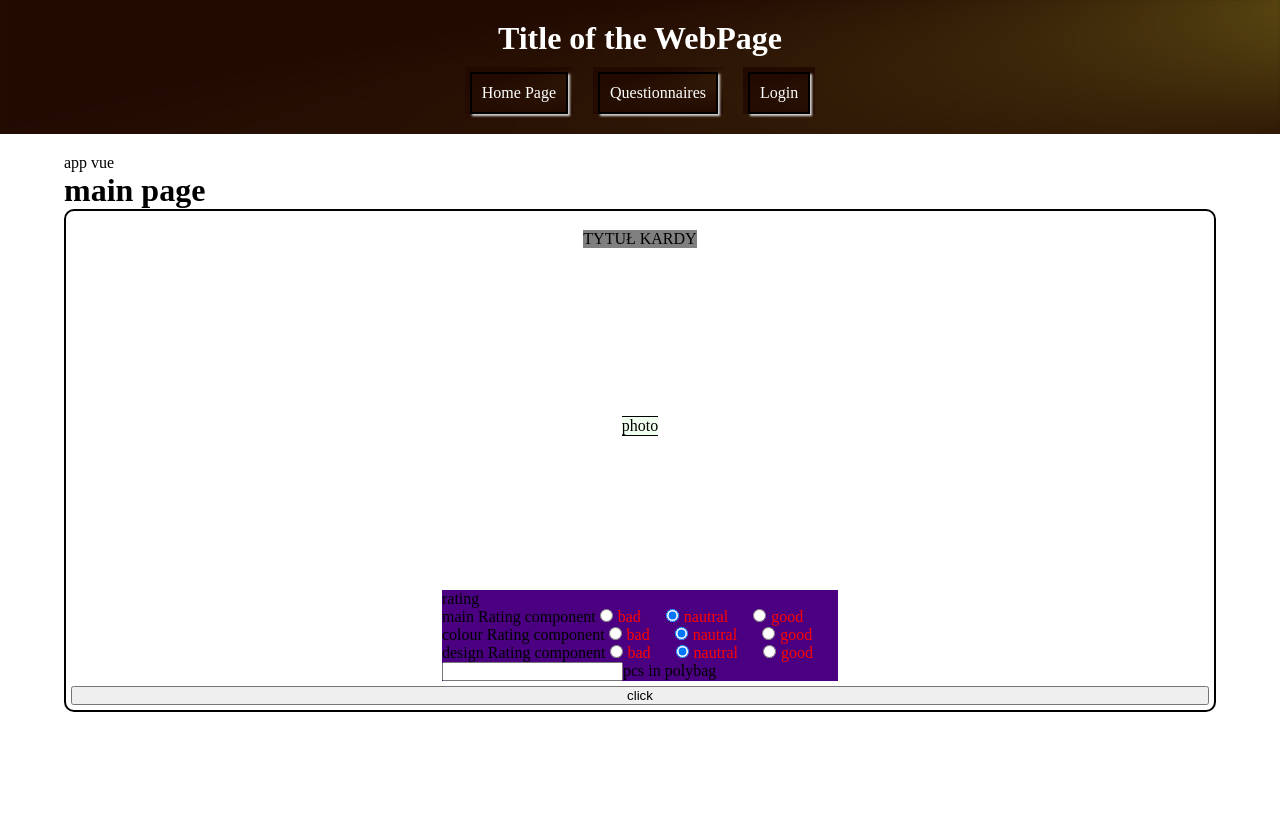
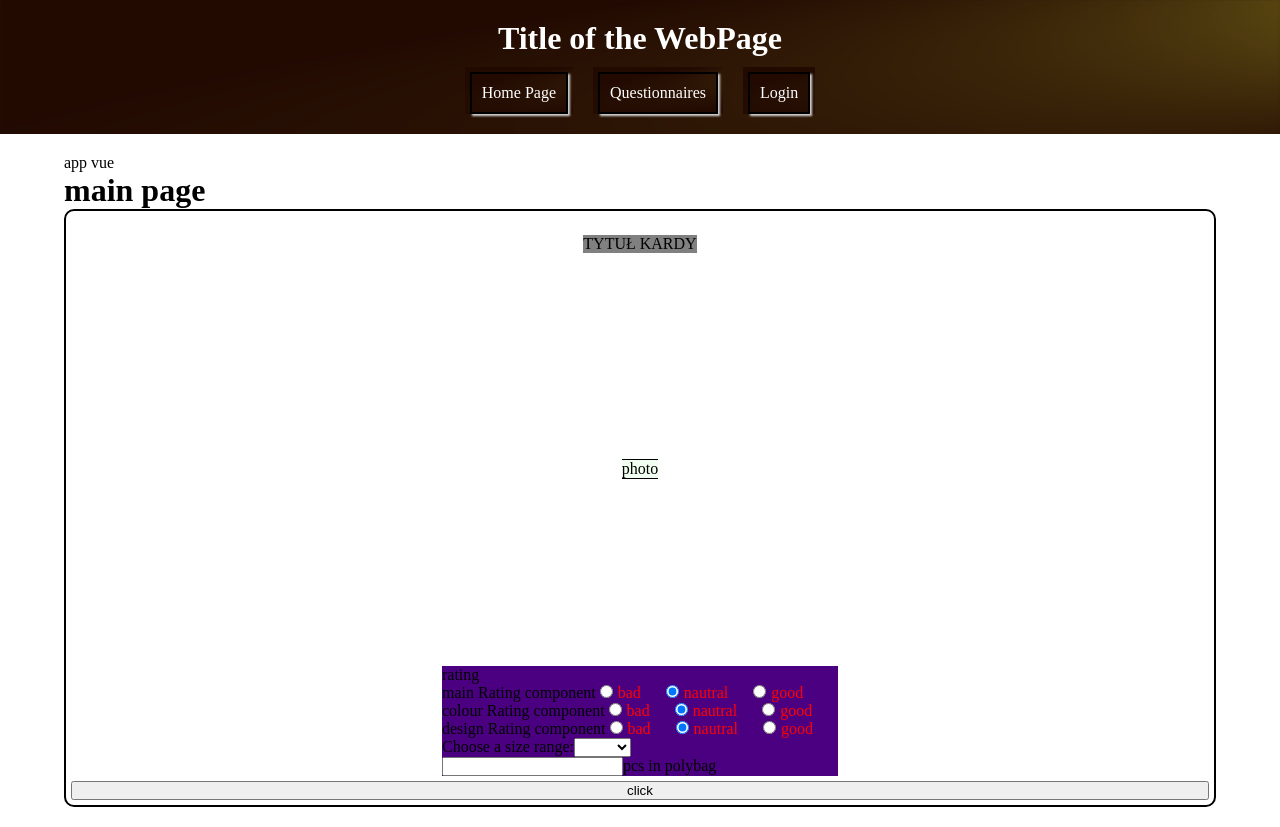
Before and after one commit to Witek120782/questionnaire_web, a Vue app: page / in a window 1280 px wide. Before the commit the page ends 800 px from the top, so only its background shows below. Built offline with nearby package versions, Linux system fonts and the light colour scheme.

Commit message:
BaseCard add select for chooseSizeRange

```diff
--- a/src/components/baseComponents/BaseCard.vue
+++ b/src/components/baseComponents/BaseCard.vue
@@ -7,7 +7,10 @@
 			<radio-rating v-if="colourRating" name="colourRating" title="colour Rating component" :ratingValue="ratingColourValue" @update:ratingValue="ratingColourValue = $event"/>
 			<radio-rating v-if="designRating" name="designRating" title="design Rating component" :ratingValue="ratingDesignValue" @update:ratingValue="ratingDesignValue = $event"/>
 		<div class="sizeToChoose" v-if="sizes && sizes.length>0">
-			sizeToChoose
+			<label for="sizeRange">Choose a size range:</label>
+			<select name="sizeRange" id="sizeRange" v-model="chooseSizeRange">
+					<option v-for="size in sizes" :value="size" :key="size" >{{ size }}</option>
+			</select>
 		</div>
 		<div class="pcsToPolybag" v-if="pcsToPolybag">
 			<input type="number" id="pcs" name="pcsInPoly" v-model="pcsInBag"><label for="pcsInPoly">pcs in polybag</label>
@@ -40,6 +43,7 @@ export default {
 		const ratingColourValue = ref('neutral');
 		const ratingDesignValue = ref('neutral');
 		const pcsInBag = ref('');
+		const chooseSizeRange = ref('');
 
 		const badInputNo = computed(()=>{
 			if (pcsInBag.value<0 || pcsInBag.value%1!=0 || pcsInBag.value.includes('3')){
@@ -52,6 +56,7 @@ export default {
 			console.log(ratingColourValue.value)
 			console.log(ratingDesignValue.value)
 			console.log(pcsInBag.value)
+			console.log(chooseSizeRange.value)
 		}
 
 
@@ -60,6 +65,7 @@ export default {
 			ratingColourValue,
 			ratingDesignValue,
 			pcsInBag,
+			chooseSizeRange,
 			badInputNo,
 			showRatings
 		}
--- a/src/pages/MainPage.vue
+++ b/src/pages/MainPage.vue
@@ -1,7 +1,7 @@
 <template>
 	<div>
 	<h1>main page</h1>
-	<base-card title="tytuł kardy" ifRating="true" designRating="true" colourRating="true" :pcsToPolybag="true"></base-card>
+	<base-card title="tytuł kardy" ifRating="true" designRating="true" colourRating="true" :pcsToPolybag="true" :sizes="sizerange"></base-card>
 </div>
 </template>
 <script>
@@ -9,6 +9,12 @@ import BaseCard from '../components/baseComponents/BaseCard.vue'
 export default {
 	components:{
 		BaseCard
+	},
+	setup(){
+		const sizerange = ['23-26', '27-30'];
+		return{
+			sizerange
+		}
 	}
 
 }
```
